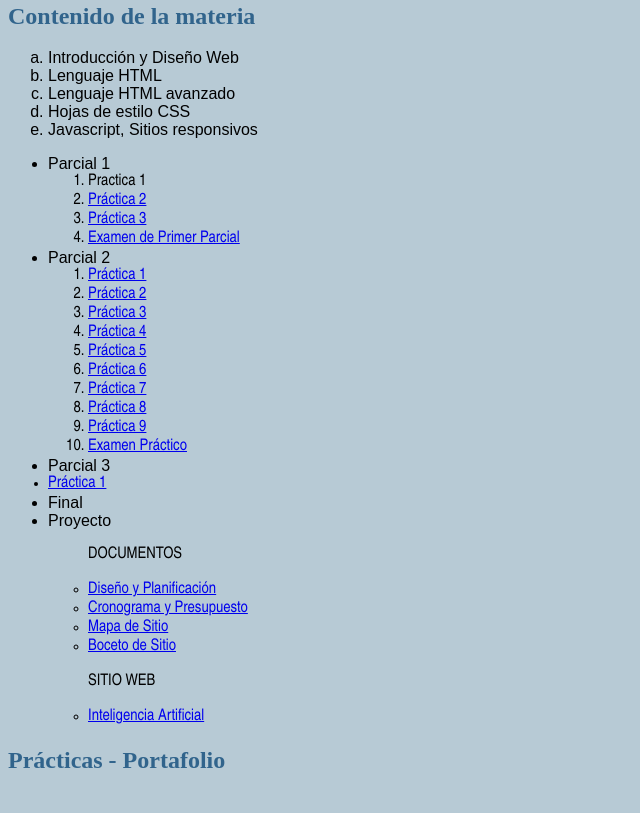
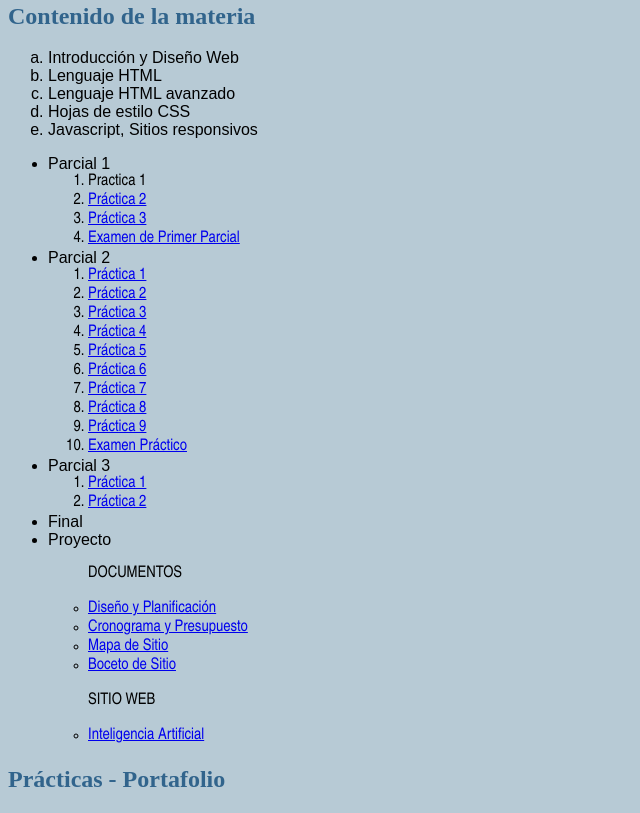
Before and after one commit to toreritta/portafolioaht, a plain HTML site: page index.html in a window 1280 px wide. Shown: the part 1208-2021 px from the top of the page, without its empty margins (0-640 px from the left). Drawn offline with Linux system fonts and the light colour scheme.

Commit message:
Update index.html

```diff
--- a/index.html
+++ b/index.html
@@ -117,9 +117,14 @@
 
 			</ol>
 			<li style="font-family: Arial;">Parcial 3</li>
+			<ol>
 				<li style="font-family: Arial Narrow;">
 					<a href="Practica 1/OPERACIONES.html">Práctica 1</a>
 				</li>
+				<li style="font-family: Arial Narrow;">
+					<a href="Practica 2/Formulario.html">Práctica 2</a>
+				</li>
+			</ol>
 			<li style="font-family: Arial;">Final</li>
 			<li style="font-family: Arial;">Proyecto</li>
 			<ul>
```
